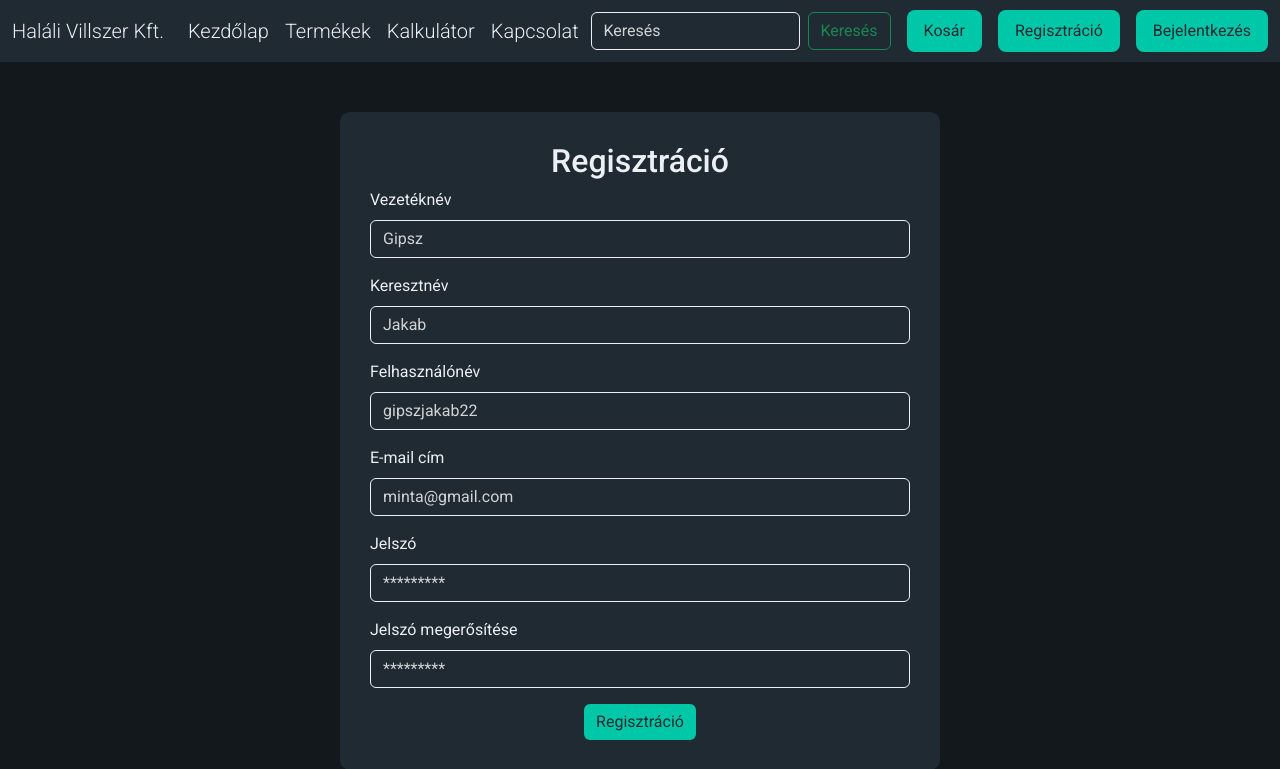
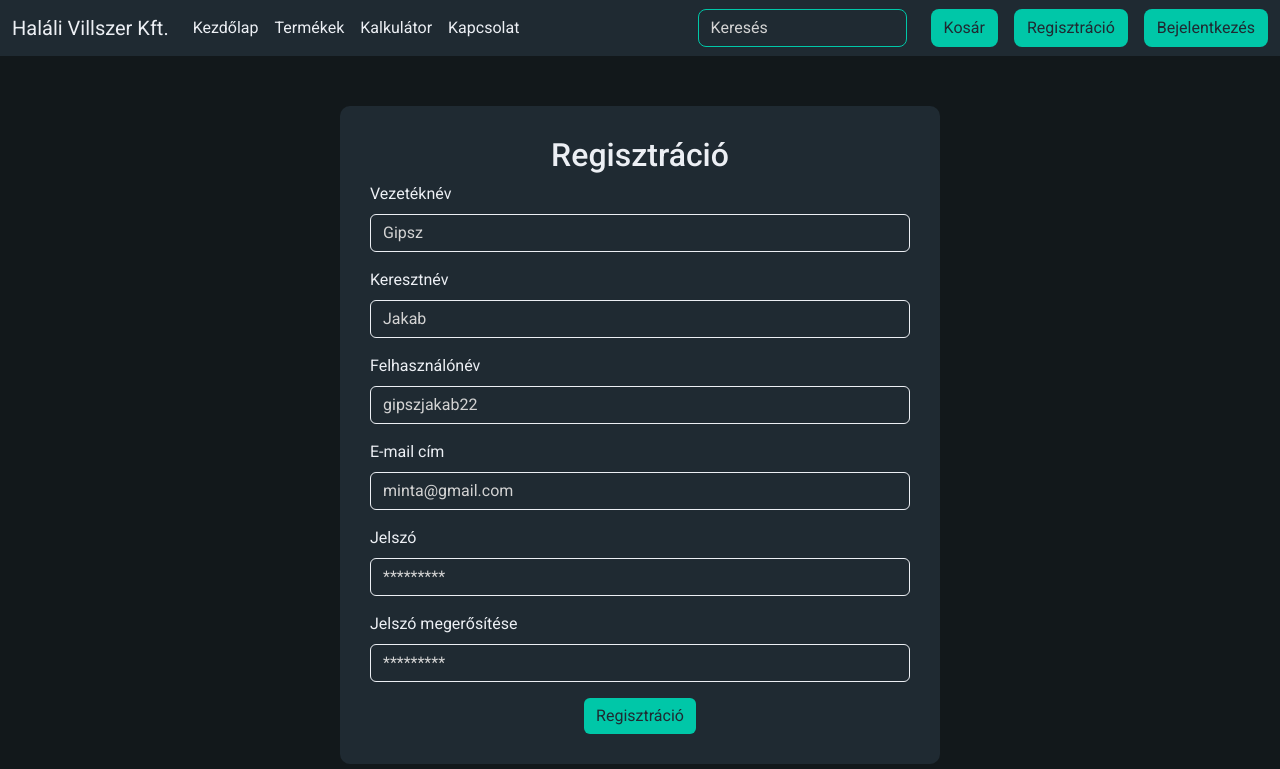
Before and after one commit to halasim2005/vizsgaremek, a PHP site: page /regisztracio.html in a window 1280 px wide. Shown: the top 769 px of the page. Run offline with PHP 8.4, Linux system fonts and the light colour scheme.

Commit message:
navbar_folytatas_gombok_szinek_meretek_kereses

```diff
--- a/bejelentkezes.html
+++ b/bejelentkezes.html
@@ -33,8 +33,8 @@
                     </li>
                 </ul>
                 <form class="d-flex" role="search">
-                    <input class="form-control me-2" type="search" placeholder="Keresés" aria-label="Keresés">
-                    <button class="btn btn-outline-primary" type="submit">Keresés</button>
+                    <input class="form-control btn-outline-primary me-2" type="search" placeholder="Keresés" aria-label="Keresés">
+                    <!--<button class="btn btn-outline-primary" type="submit">Keresés</button>-->
                 </form>
                 <a href="./kosar.html" class="btn cart-button ms-3">Kosár</a>
                 <a href="./regisztracio.html" class="btn regist-button ms-3">Regisztráció</a>
@@ -45,7 +45,7 @@
 
     <div class="container form-container">
         <form action="" method="post" autocomplete="off">
-
+            <h2 class="text-center">Bejelentkezés</h2>
             <div class="mb-3">
                 <label for="felhasznalonev" class="form-label">Felhasználónév</label>
                 <input type="text" class="form-control" name="felhasznalonev" id="felhasznalonev" placeholder="gipszjakab22" required>
--- a/fizetes.html
+++ b/fizetes.html
@@ -33,8 +33,8 @@
                     </li>
                 </ul>
                 <form class="d-flex" role="search">
-                    <input class="form-control me-2" type="search" placeholder="Keresés" aria-label="Keresés">
-                    <button class="btn btn-outline-primary" type="submit">Keresés</button>
+                    <input class="form-control btn-outline-primary me-2" type="search" placeholder="Keresés" aria-label="Keresés">
+                    <!--<button class="btn btn-outline-primary" type="submit">Keresés</button>-->
                 </form>
                 <a href="./kosar.html" class="btn cart-button ms-3">Kosár</a>
                 <a href="./regisztracio.html" class="btn regist-button ms-3">Regisztráció</a>
--- a/fooldal.html
+++ b/fooldal.html
@@ -35,8 +35,8 @@
                     </li>
                 </ul>
                 <form class="d-flex" role="search">
-                    <input class="form-control me-2" type="search" placeholder="Keresés" aria-label="Keresés">
-                    <button class="btn btn-outline-primary" type="submit">Keresés</button>
+                    <input class="form-control btn-outline-primary me-2" type="search" placeholder="Keresés" aria-label="Keresés">
+                    <!--<button class="btn btn-outline-primary" type="submit">Keresés</button>-->
                 </form>
                 <a href="./kosar.html" class="btn cart-button ms-3">Kosár</a>
                 <a href="./regisztracio.html" class="btn regist-button ms-3">Regisztráció</a>
--- a/kapcsolat.html
+++ b/kapcsolat.html
@@ -31,8 +31,8 @@
                     </li>
                 </ul>
                 <form class="d-flex" role="search">
-                    <input class="form-control me-2" type="search" placeholder="Keresés" aria-label="Keresés">
-                    <button class="btn btn-outline-primary" type="submit">Keresés</button>
+                    <input class="form-control btn-outline-primary me-2" type="search" placeholder="Keresés" aria-label="Keresés">
+                    <!--<button class="btn btn-outline-primary" type="submit">Keresés</button>-->
                 </form>
                 <a href="./kosar.html" class="btn cart-button ms-3">Kosár</a>
                 <a href="./regisztracio.html" class="btn regist-button ms-3">Regisztráció</a>
--- a/kosar.html
+++ b/kosar.html
@@ -31,8 +31,8 @@
                     </li>
                 </ul>
                 <form class="d-flex" role="search">
-                    <input class="form-control me-2" type="search" placeholder="Keresés" aria-label="Keresés">
-                    <button class="btn btn-outline-primary" type="submit">Keresés</button>
+                    <input class="form-control btn-outline-primary me-2" type="search" placeholder="Keresés" aria-label="Keresés">
+                    <!--<button class="btn btn-outline-primary" type="submit">Keresés</button>-->
                 </form>
                 <a href="./kosar.html" class="btn cart-button ms-3">Kosár</a>
                 <a href="./regisztracio.html" class="btn regist-button ms-3">Regisztráció</a>
--- a/regisztracio.html
+++ b/regisztracio.html
@@ -9,7 +9,7 @@
     <link rel="stylesheet" href="./style/style.css">
 </head>
 <body>
-    <nav class="navbar navbar-expand-lg navbar-dark flex lead">
+    <nav class="navbar navbar-expand-lg navbar-dark">
         <div class="container-fluid">
             <a class="navbar-brand" href="#">Haláli Villszer Kft.</a>
             <button class="navbar-toggler" type="button" data-bs-toggle="collapse" data-bs-target="#navbarNav" aria-controls="navbarNav" aria-expanded="false" aria-label="Toggle navigation">
@@ -31,8 +31,8 @@
                     </li>
                 </ul>
                 <form class="d-flex" role="search">
-                    <input class="form-control me-2" type="search" placeholder="Keresés" aria-label="Search">
-                    <button class="btn btn-outline-success" type="submit">Keresés</button>
+                    <input class="form-control btn-outline-primary me-2" type="search" placeholder="Keresés" aria-label="Keresés">
+                    <!--<button class="btn btn-outline-primary" type="submit">Keresés</button>-->
                 </form>
                 <a href="./kosar.html" class="btn cart-button ms-3">Kosár</a>
                 <a href="./regisztracio.html" class="btn regist-button ms-3">Regisztráció</a>
--- a/style/style.css
+++ b/style/style.css
@@ -22,6 +22,11 @@ body {
     border: 1px solid #ECEFF4;
 }
 
+/*.search_input{
+    background-image: image('search_icon.png');
+    background-position: right center 5px;
+}*/
+
 .form-control:focus {
     background-color: #1F2A32;
     color: #ECEFF4;
@@ -45,13 +50,16 @@ body {
 .btn-outline-primary{
     border-color: #00C7A8;
     color: #00C7A8;
+    border-radius: 8px;
+    padding: 6px 12px;
 }
 
-.btn-outline-primary:hover{
+/*.btn-outline-primary:hover{
     background-color: #00B293;
     border-color: #00B293;
     color: #1F2A32;
-}
+
+}*/
 
 #vezKeresztId{
     font-size: small;
@@ -77,7 +85,7 @@ body {
     background-color: #00C7A8;
     color: #1F2A32;
     border-radius: 8px;
-    padding: 8px 16px;
+    padding: 6px 12px;
 }
 
 .regist-button:hover, .login-button:hover, .cart-button:hover{
--- a/termekek.html
+++ b/termekek.html
@@ -31,8 +31,8 @@
                     </li>
                 </ul>
                 <form class="d-flex" role="search">
-                    <input class="form-control me-2" type="search" placeholder="Keresés" aria-label="Keresés">
-                    <button class="btn btn-outline-primary" type="submit">Keresés</button>
+                    <input class="form-control btn-outline-primary me-2" type="search" placeholder="Keresés" aria-label="Keresés">
+                    <!--<button class="btn btn-outline-primary" type="submit">Keresés</button>-->
                 </form>
                 <a href="./kosar.html" class="btn cart-button ms-3">Kosár</a>
                 <a href="./regisztracio.html" class="btn regist-button ms-3">Regisztráció</a>
```
